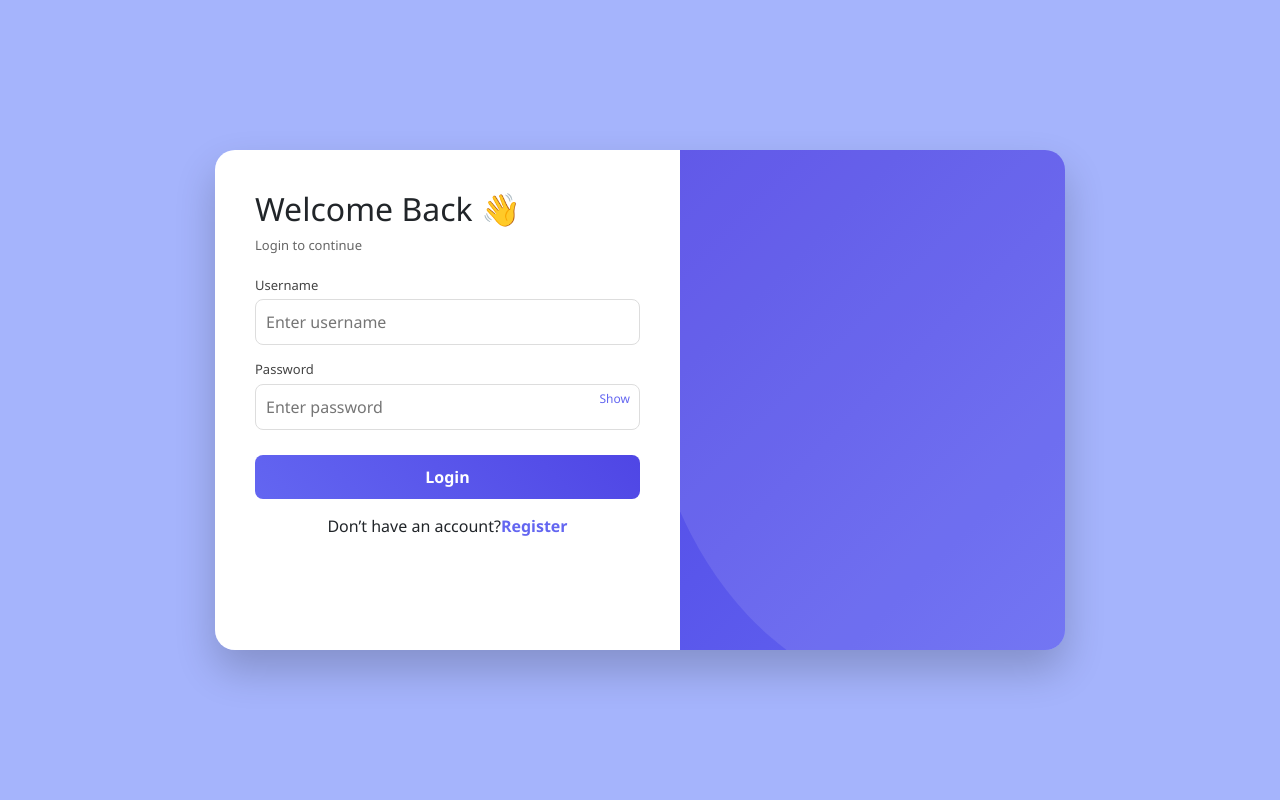
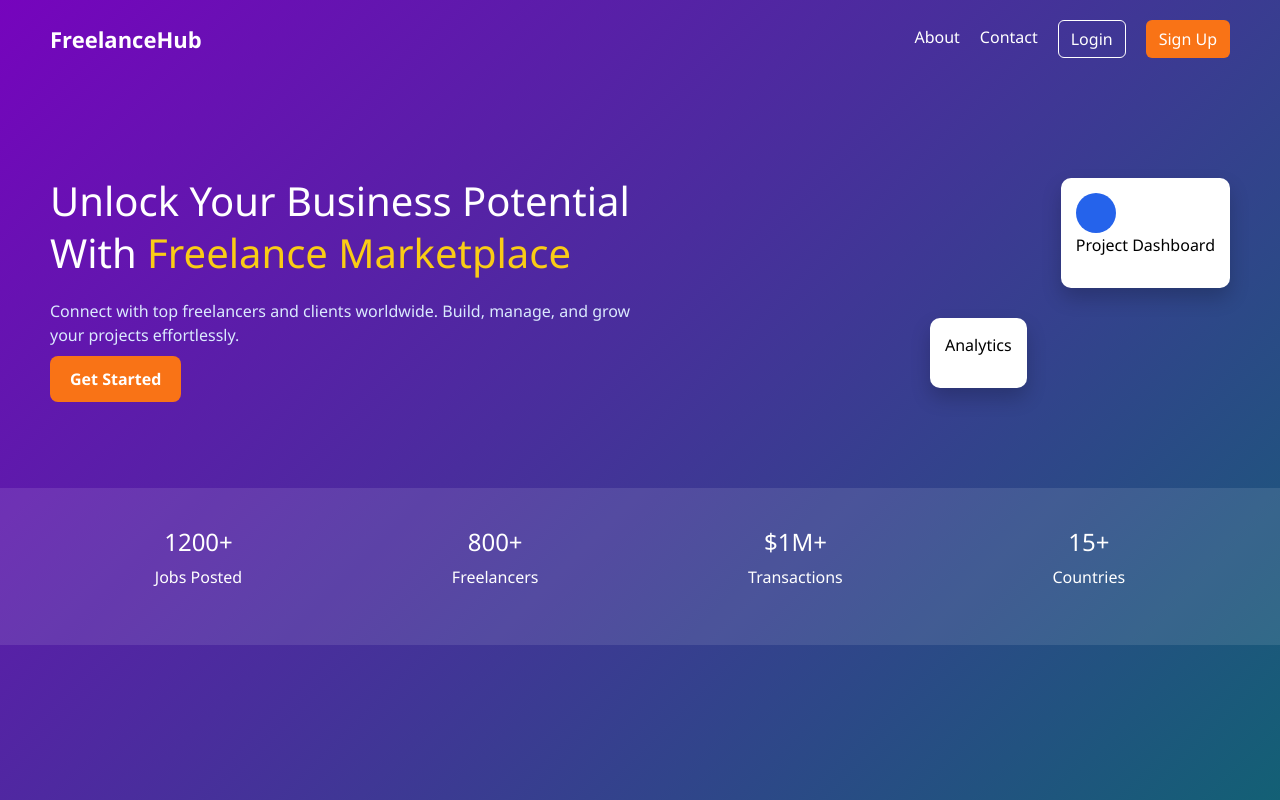
Before and after one commit to MimanshuNegi/SkillForge, an Angular app in the folder client/: page /login/landing in a window 1280 px wide. Before the commit this address led to /login/landing/login. Built offline with nearby package versions, Linux system fonts and the light colour scheme.

Commit message:
Dashboard, login and register

```diff
--- a/client/src/app/app-routing.module.ts
+++ b/client/src/app/app-routing.module.ts
@@ -14,6 +14,7 @@ import { ReportComponent } from './component/report/report.component';
 
 // ✅ Guard
 import { AuthGuard } from './auth.guard';
+import { LandingPageComponent } from './component/landing-page/landing-page.component';
 
 const routes: Routes = [
   // ✅ Open Routes
@@ -29,9 +30,10 @@ const routes: Routes = [
   { path: 'my-profile', component: ProfileComponent, canActivate: [AuthGuard] },
   { path: 'users', component: ProfileComponent, canActivate: [AuthGuard] },
   { path: 'reports', component: ReportComponent, canActivate: [AuthGuard] },
+  { path: 'landing', component: LandingPageComponent},
 
   // ✅ Default route
-  { path: '', redirectTo: '/login', pathMatch: 'full' },
+  { path: '', redirectTo: '/landing', pathMatch: 'full' },
 
   // ✅ Wildcard route
   { path: '**', redirectTo: '/login' }
--- a/client/src/app/app.component.html
+++ b/client/src/app/app.component.html
@@ -1,4 +1,3 @@
 
-
-
+<!-- ✅ ROUTER OUTLET -->
 <router-outlet></router-outlet>
--- a/client/src/app/app.component.ts
+++ b/client/src/app/app.component.ts
@@ -1,4 +1,4 @@
-import { Component } from '@angular/core';
+import { Component, OnInit } from '@angular/core';
 import { Router } from '@angular/router';
 import { AuthService } from './services/auth.service';
 
@@ -6,9 +6,23 @@ import { AuthService } from './services/auth.service';
   selector: 'app-root',
   templateUrl: './app.component.html'
 })
-export class AppComponent {
+export class AppComponent implements OnInit{
 
-  constructor(public auth: AuthService, private router: Router) {}
+  constructor(public auth: AuthService, private router: Router) { }
+
+  ngOnInit() {
+    if (this.auth.getLoginStatus()) {
+      const role = this.auth.getRole();
+
+      if (role === 'ADMIN') {
+        this.router.navigate(['/users']);
+      } else if (role === 'CLIENT') {
+        this.router.navigate(['/job-create']);
+      } else if (role === 'FREELANCER') {
+        this.router.navigate(['/job-list']);
+      }
+    }
+  }
 
   // ✅ check login status
   isLoggedIn(): boolean {
--- a/client/src/app/app.module.ts
+++ b/client/src/app/app.module.ts
@@ -16,6 +16,7 @@ import { BrowseJobsComponent } from './component/browse-jobs/browse-jobs.compone
 import { MyProposalComponent } from './component/my-proposal/my-proposal.component';
 import { ProfileComponent } from './component/profile/profile.component';
 import { ReportComponent } from './component/report/report.component';
+import { LandingPageComponent } from './component/landing-page/landing-page.component';
 
 
 
@@ -33,6 +34,7 @@ import { ReportComponent } from './component/report/report.component';
     MyProposalComponent,
     ProfileComponent,
     ReportComponent,
+    LandingPageComponent,
 
 
 
--- a/client/src/app/auth/register/register.component.scss
+++ b/client/src/app/auth/register/register.component.scss
@@ -59,7 +59,7 @@ input, select {
 /* Focus */
 input:focus, select:focus {
   background: #fff;
-  border-color: #6366f1;
+  border-color: #6062f4;
   box-shadow: 0 0 0 2px rgba(99,102,241,0.2);
   outline: none;
 }
--- /dev/null
+++ b/client/src/app/component/landing-page/landing-page.component.html
@@ -0,0 +1,77 @@
+<div class="landing">
+
+  <!-- NAVBAR -->
+  <nav class="navbar">
+    <div class="logo">FreelanceHub</div>
+
+    <div class="nav-links">
+      <a href="#">About</a>
+      <a href="#">Contact</a>
+
+      <a routerLink="/login" class="btn login">Login</a>
+      <a routerLink="/register" class="btn signup">Sign Up</a>
+    </div>
+  </nav>
+
+  <!-- HERO SECTION -->
+  <div class="hero">
+
+    <!-- LEFT CONTENT -->
+    <div class="hero-left">
+      <h1>
+        Unlock Your Business Potential With
+        <span>Freelance Marketplace</span>
+      </h1>
+
+      <p>
+        Connect with top freelancers and clients worldwide.
+        Build, manage, and grow your projects effortlessly.
+      </p>
+
+      <a routerLink="/register" class="cta-btn">
+        Get Started
+      </a>
+    </div>
+
+    <!-- RIGHT (GRAPHIC) -->
+    <div class="hero-right">
+
+      <div class="mock-box main-box">
+        <div class="circle"></div>
+        <p>Project Dashboard</p>
+      </div>
+
+      <div class="mock-box small-box">
+        <p>Analytics</p>
+      </div>
+
+    </div>
+
+  </div>
+
+  <!-- STATS SECTION -->
+  <div class="stats">
+
+    <div class="stat">
+      <h3>1200+</h3>
+      <p>Jobs Posted</p>
+    </div>
+
+    <div class="stat">
+      <h3>800+</h3>
+      <p>Freelancers</p>
+    </div>
+
+    <div class="stat">
+      <h3>$1M+</h3>
+      <p>Transactions</p>
+    </div>
+
+    <div class="stat">
+      <h3>15+</h3>
+      <p>Countries</p>
+    </div>
+
+  </div>
+
+</div>
--- /dev/null
+++ b/client/src/app/component/landing-page/landing-page.component.scss
@@ -0,0 +1,127 @@
+.landing {
+  min-height: 100vh;
+  background: linear-gradient(135deg, #7604bd, #136075);
+  color: white;
+  font-family: 'Segoe UI', sans-serif;
+}
+
+/* NAVBAR */
+.navbar {
+  display: flex;
+  justify-content: space-between;
+  padding: 20px 50px;
+  align-items: center;
+}
+
+.logo {
+  font-size: 22px;
+  font-weight: bold;
+}
+
+.nav-links a {
+  margin-left: 20px;
+  text-decoration: none;
+  color: white;
+}
+
+/* Buttons */
+.btn {
+  padding: 6px 12px;
+  border-radius: 6px;
+}
+
+.signup {
+  background: #f97316;
+}
+
+.login {
+  border: 1px solid white;
+}
+
+/* HERO */
+.hero {
+  display: flex;
+  justify-content: space-between;
+  align-items: center;
+  padding: 80px 50px;
+}
+
+/* LEFT */
+.hero-left {
+  max-width: 50%;
+}
+
+.hero-left h1 {
+  font-size: 40px;
+  line-height: 1.3;
+}
+
+.hero-left span {
+  color: #facc15;
+}
+
+.hero-left p {
+  margin: 20px 0;
+  color: #dbeafe;
+}
+
+/* CTA */
+.cta-btn {
+  background: #f97316;
+  padding: 12px 20px;
+  border-radius: 8px;
+  color: white;
+  text-decoration: none;
+  font-weight: 600;
+}
+
+/* RIGHT GRAPHIC */
+.hero-right {
+  position: relative;
+  width: 300px;
+  height: 250px;
+}
+
+/* MOCK CARDS */
+.mock-box {
+  position: absolute;
+  background: white;
+  color: black;
+  padding: 15px;
+  border-radius: 10px;
+  box-shadow: 0 10px 20px rgba(0,0,0,0.2);
+}
+
+.main-box {
+  top: 20px;
+  right: 0;
+}
+
+.small-box {
+  bottom: 20px;
+  left: 0;
+}
+
+/* Circle */
+.circle {
+  width: 40px;
+  height: 40px;
+  background: #2563eb;
+  border-radius: 50%;
+}
+
+/* STATS */
+.stats {
+  display: flex;
+  justify-content: space-around;
+  padding: 40px 50px;
+  background: rgba(255,255,255,0.1);
+}
+
+.stat {
+  text-align: center;
+}
+
+.stat h3 {
+  font-size: 24px;
+}
```
Also changed, not shown: client/src/app/app.component.scss (+138 -0 lines), client/src/app/component/landing-page/landing-page.component.ts (added, +12 -0 lines).
